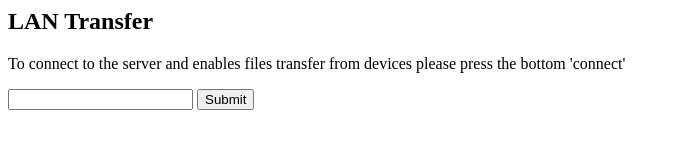
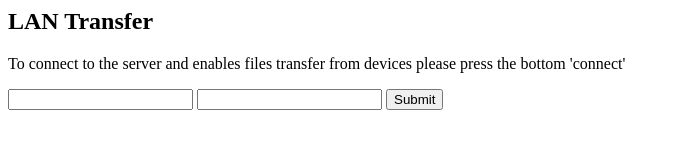
Before and after one commit to PedroRodrigues527/Nodejs_file_storage, a plain HTML site: page connection.html in a window 1280 px wide. Shown: the whole page, without its empty margins (0-680 px from the left). Drawn offline with Linux system fonts and the light colour scheme.

Commit message:
Input for password

```diff
--- a/connection.html
+++ b/connection.html
@@ -11,6 +11,7 @@
 
             <form action="/login" method="post">
                 <input type="text" name="name" id="name"/>
+                <input type="text" name="password" id="password"/>
                 <button type="submit" class="btn btn-primary submit">Submit</button>
             </form>
 
```
